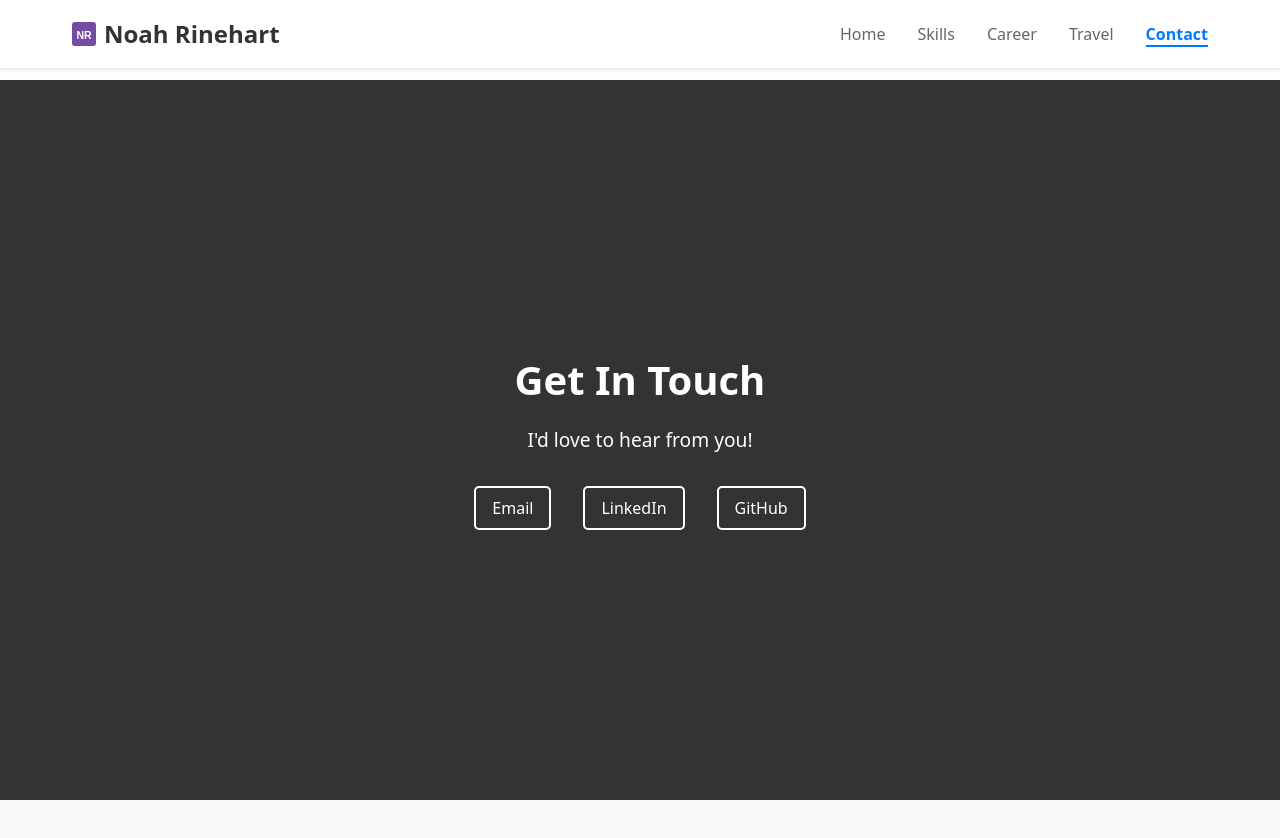
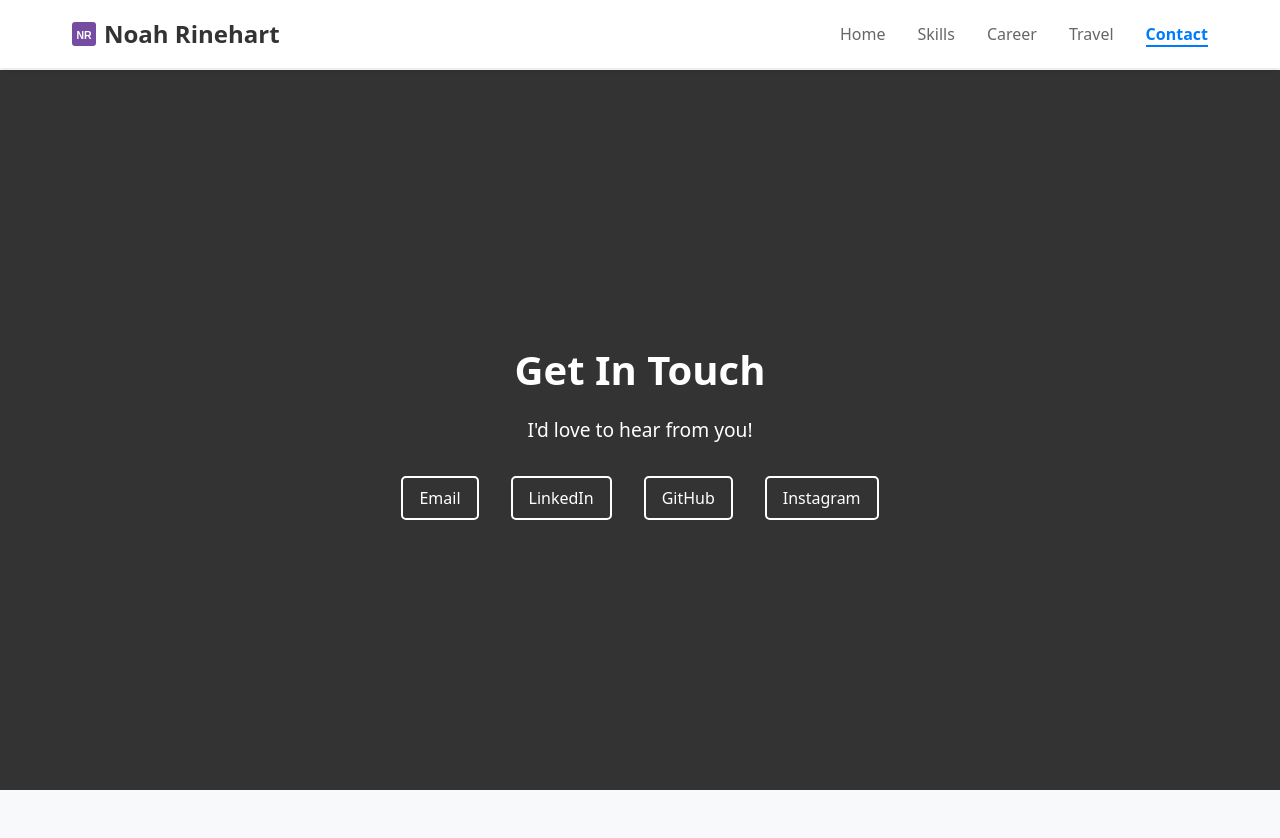
Before and after one commit to noahrinehart/nrinehart.com, a React (Vite) app: page /contact in a window 1280 px wide. Shown: the top 838 px of the page. Built offline with nearby package versions, Linux system fonts and the light colour scheme.

Commit message:
Fix top margin for toolbar size and add Instagram contact

```diff
--- a/src/components/Career.css
+++ b/src/components/Career.css
@@ -1,7 +1,7 @@
 .career {
   padding: 5rem 0;
   min-height: calc(100vh - 80px);
-  margin-top: 80px;
+  margin-top: 70px;
 }
 
 .career-title {
--- a/src/components/Contact.css
+++ b/src/components/Contact.css
@@ -5,7 +5,7 @@
   color: white;
   text-align: center;
   min-height: calc(100vh - 80px);
-  margin-top: 80px;
+  margin-top: 70px;
   display: flex;
   align-items: center;
 }
--- a/src/components/Contact.tsx
+++ b/src/components/Contact.tsx
@@ -10,6 +10,7 @@ function Contact() {
           <a href="mailto:noah@nrinehart.com" className="contact-link">Email</a>
           <a href="https://linkedin.com/in/noahrinehart" className="contact-link">LinkedIn</a>
           <a href="https://github.com/noahrinehart" className="contact-link">GitHub</a>
+          <a href="https://www.instagram.com/noahrinehart/" className="contact-link">Instagram</a>
         </div>
       </div>
     </section>
--- a/src/components/Skills.css
+++ b/src/components/Skills.css
@@ -3,7 +3,7 @@
   padding: 5rem 0;
   background-color: #f8f9fa;
   min-height: calc(100vh - 80px);
-  margin-top: 80px;
+  margin-top: 70px;
 }
 
 .skills h1 {
--- a/src/components/Travel.css
+++ b/src/components/Travel.css
@@ -3,7 +3,7 @@
   padding: 5rem 0;
   background-color: white;
   min-height: calc(100vh - 80px);
-  margin-top: 80px;
+  margin-top: 70px;
 }
 
 .life-events h1 {
```
